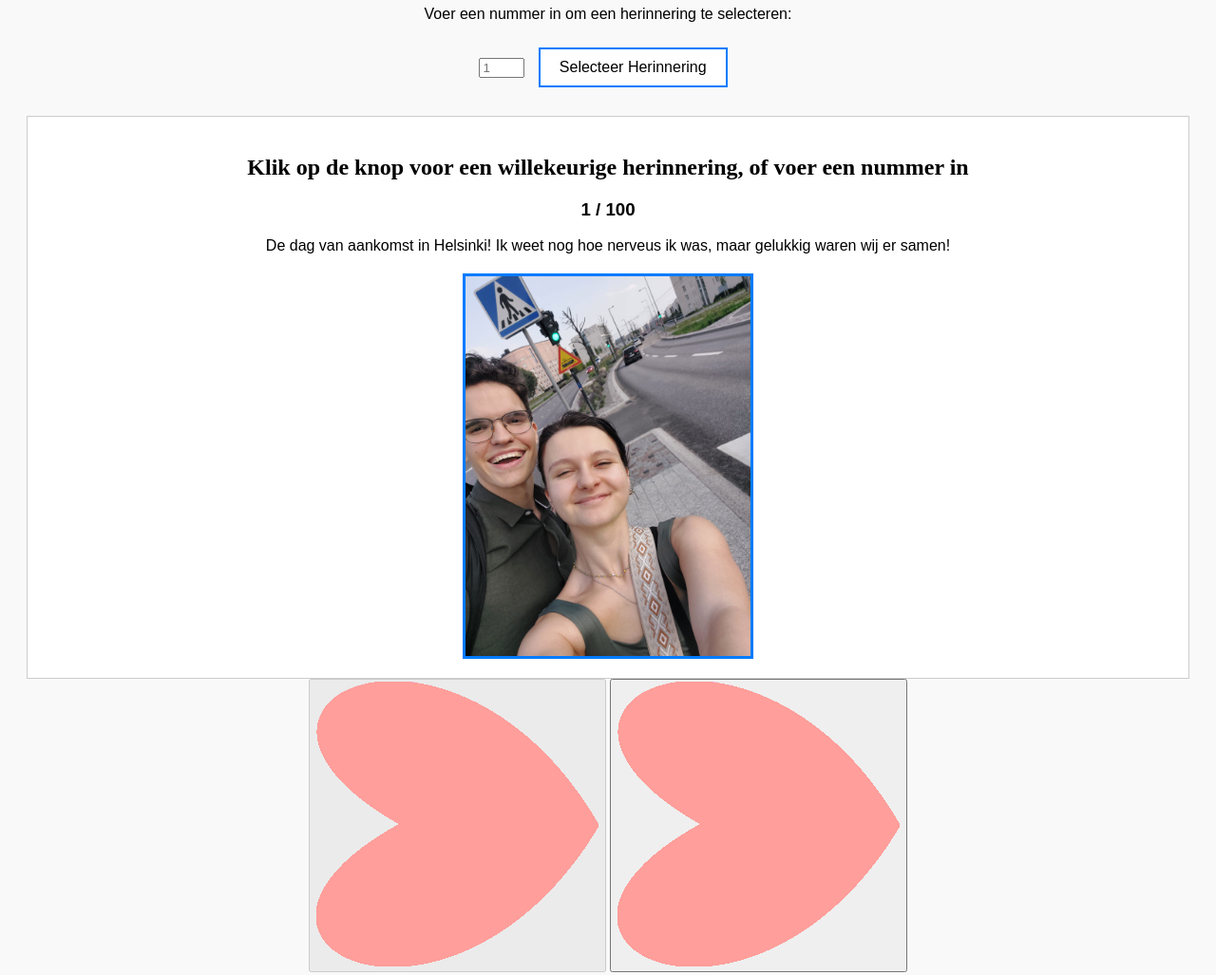
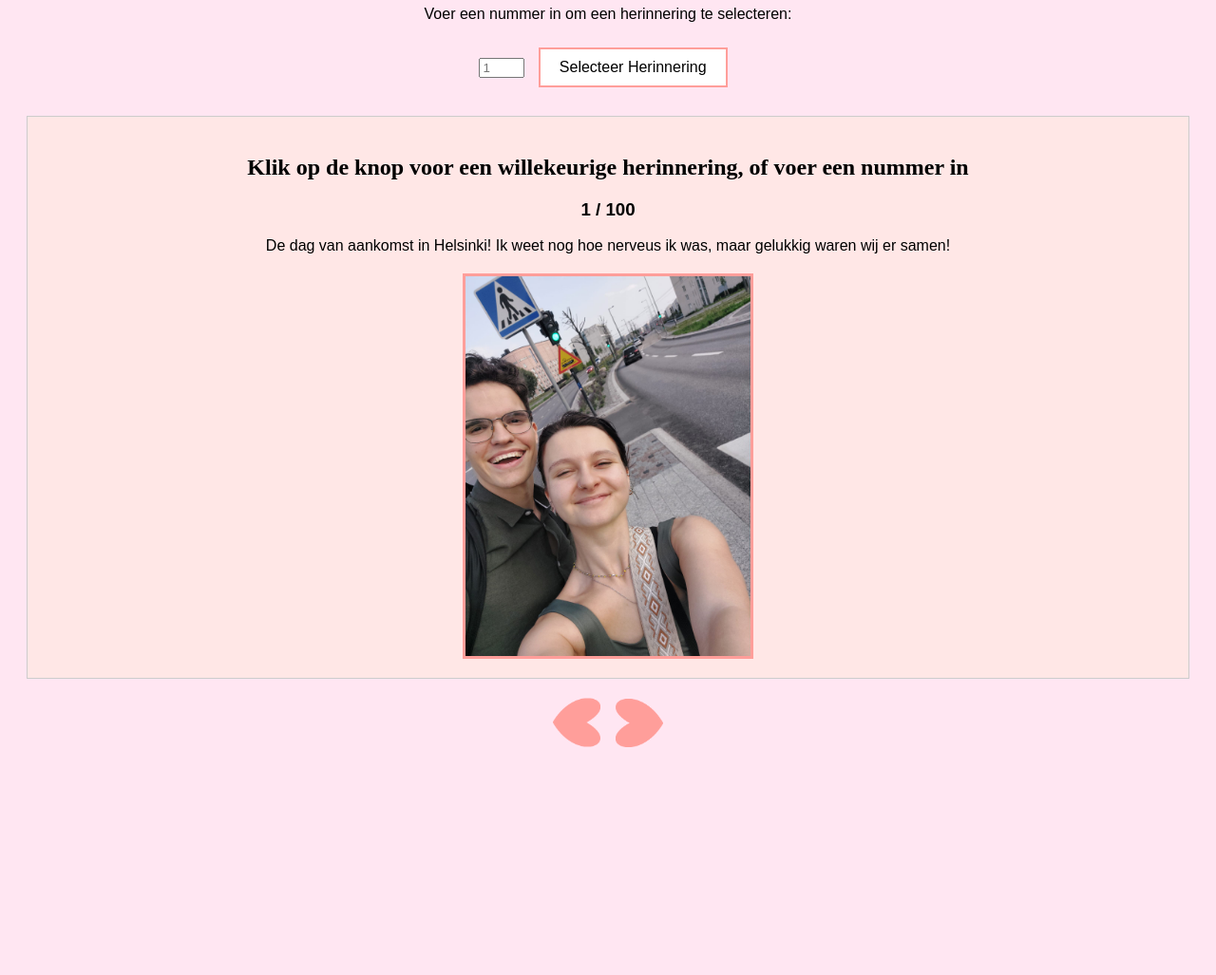
Before and after one commit to OnlyTijmen-1/onlytijmen-1.github.io, a plain HTML site: page index.html in a window 1280 px wide. Shown: the part 180-1207 px from the top of the page at 95% size. After the commit the page ends 999 px from the top, so only its background shows below. Drawn offline with Linux system fonts and the light colour scheme.

Commit message:
Update style.css

```diff
--- a/style.css
+++ b/style.css
@@ -3,7 +3,7 @@ body {
     font-family: 'Arial', sans-serif;
     text-align: center;
     padding: 20px;
-    background-color: #f9f9f9;
+    background-color: #ffe6f2;
 }
 
 /* Styling for the jar container */
@@ -16,36 +16,33 @@ body {
     padding: 10px 20px;
     margin: 10px;
     font-size: 16px;
-    border: 2px solid #007BFF;
+    border: 2px solid #ff9e9a;
     background-color: #ffffff;
     cursor: pointer;
 }
 
 #memory-jar button:hover {
-    background-color: #007BFF;
+    background-color: #ff9e9a;
     color: white;
 }
 
-#memory-display div {
-    margin-top: 20px;
-}
 /* Display area for the memory */
 #memory-display {
     border: 1px solid #ccc;
     padding: 20px;
     margin-top: 20px;
-    background-color: #ffffff;
+    background-color: #ffe7e6;
 }
 
 #memory-display img {
-    border: 3px solid #007BFF;
+    border: 3px solid #ff9e9a;
     max-width: 300px;
     margin-top: 20px;
     margin-left: auto;
     margin-right: auto;
 }
 
-
+/* Styling for the modal */
 .modal {
     display: none; /* Hidden by default */
     position: fixed;
@@ -56,7 +53,6 @@ body {
     width: 100%; /* Full width */
     height: 100%; /* Full height */
     overflow: auto;
-    background-color: rgb(0,0,0); /* Fallback color */
     background-color: rgba(0,0,0,0.9); /* Black w/ opacity */
 }
 
@@ -85,3 +81,38 @@ body {
     text-decoration: none;
     cursor: pointer;
 }
+
+/* Styling for the heart arrow buttons in memory-controls */
+#memory-controls {
+    margin-top: 20px;
+}
+
+/* Remove border for heart buttons */
+#memory-controls button {
+    background: none;
+    border: none;    /* Remove borders for heart buttons */
+    padding: 20;      /* Remove padding */
+    cursor: pointer;
+}
+
+/* Style the heart arrow images */
+.arrow {
+    width: 50px;  /* Adjust the size of the heart */
+    height: auto;
+    transition: transform 0.3s ease;  /* Smooth transition for hover */
+}
+
+/* Rotate the heart for the "Previous" button */
+.rotate {
+    transform: rotate(180deg);  /* Rotate the image 180 degrees for the previous button */
+}
+
+/* Enlarge the heart image on hover */
+.arrow:hover {
+    transform: scale(1.2);  /* Enlarge the heart slightly on hover */
+}
+
+/* Ensure the "Previous" button stays rotated when enlarged */
+.rotate:hover {
+    transform: scale(1.2) rotate(180deg);  /* Maintain rotation and enlarge */
+}
```
